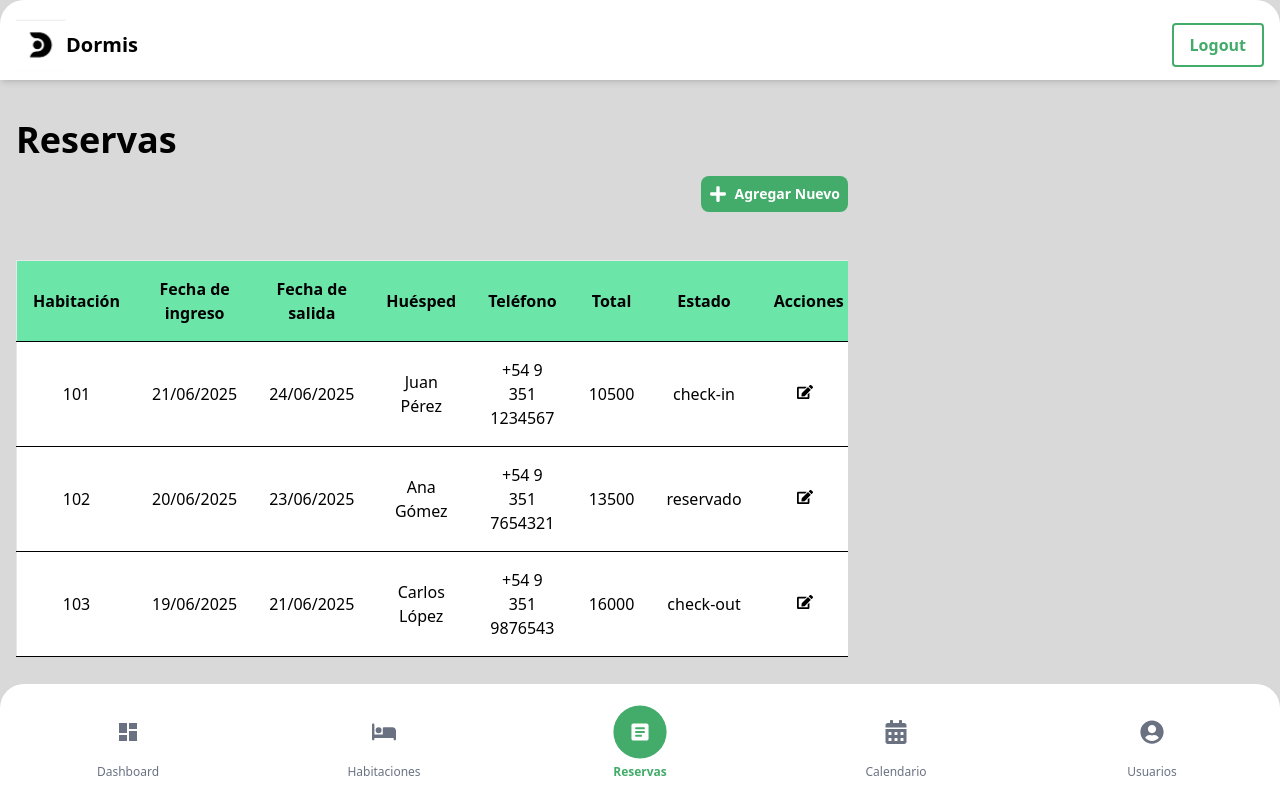
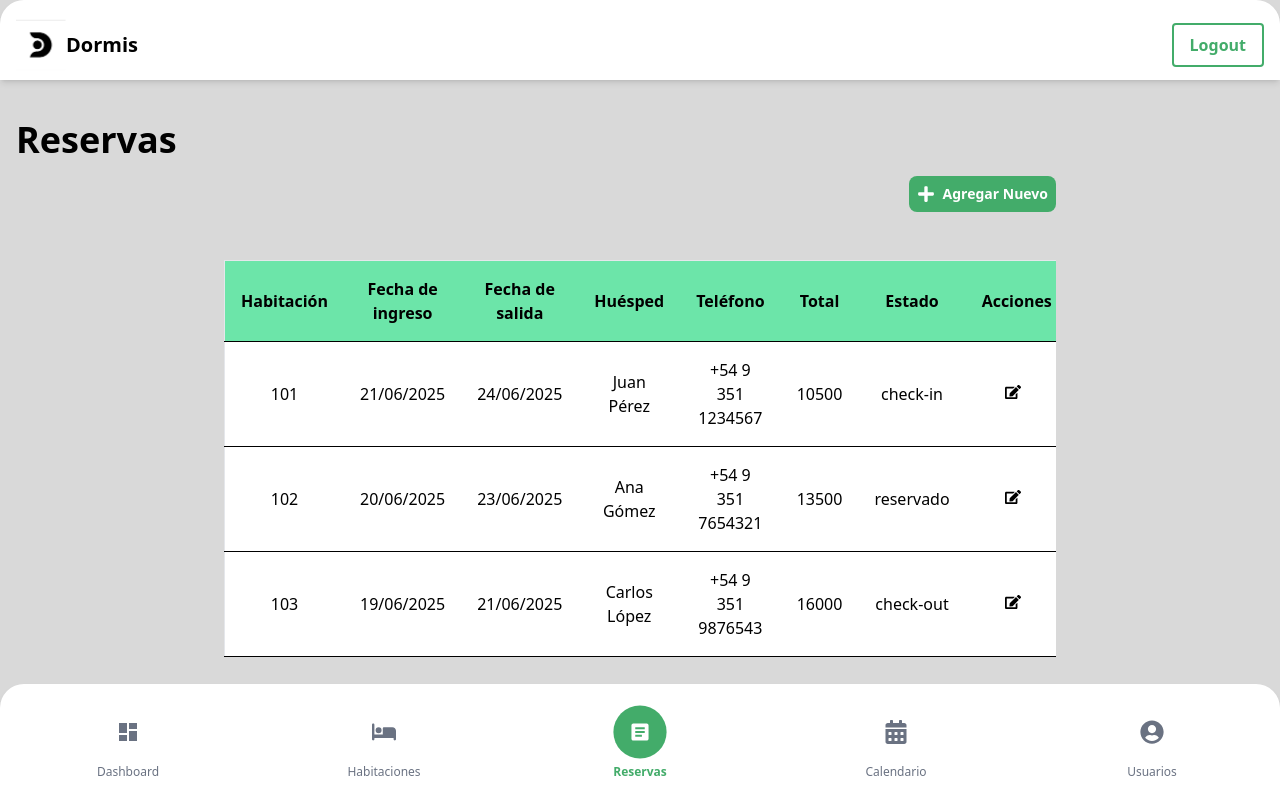
Before and after one commit to hoteldormis1/posada-dormis-frontend, a Next.js app: page /reservas in a window 1280 px wide. Built offline with nearby package versions, Linux system fonts and the light colour scheme.

Commit message:
:art: some more styles fixxx

```diff
--- a/app/habitaciones/page.tsx
+++ b/app/habitaciones/page.tsx
@@ -43,7 +43,7 @@ const Habitaciones = () => {
 	return (
 		<div className={pantallaPrincipalEstilos}>
 			<label className={fuenteDeTitulo}>Habitaciones</label>
-			<div className="w-11/12 sm:w-10/12 md:w-9/12 xl:w-8/12">
+			<div className="w-11/12 sm:w-10/12 md:w-9/12 xl:w-8/12 m-auto">
 				<TableComponent<Room>
 					columns={columns}
 					data={rooms}
--- a/app/reservas/page.tsx
+++ b/app/reservas/page.tsx
@@ -55,7 +55,7 @@ const page = () => {
 	return (
 		<div className={pantallaPrincipalEstilos}>
 			<label className={fuenteDeTitulo}>Reservas</label>
-			<div className="w-11/12 sm:w-10/12 md:w-9/12 xl:w-8/12">
+			<div className="w-11/12 sm:w-10/12 md:w-9/12 xl:w-8/12 m-auto">
 				<TableComponent<Reserva>
 					columns={columns}
 					data={reservas}
```
